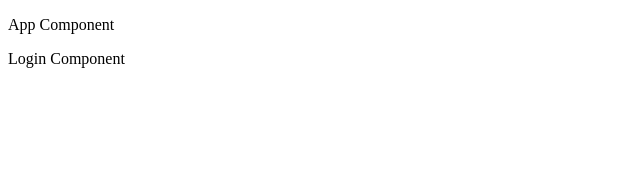
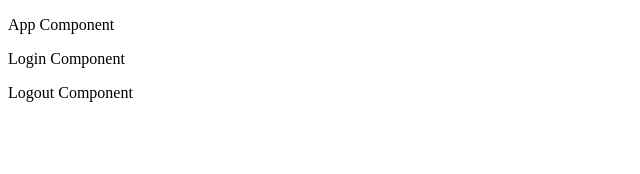
Before and after one commit to vamandeshmukh/sbi-react-app-2023, a React (Create React App) app: page / in a window 1280 px wide. Shown: the top 174 px of the page, without its empty margins (0-640 px from the left). Built offline with nearby package versions, Linux system fonts and the light colour scheme.

Commit message:
sbi react demo

```diff
--- a/src/App.js
+++ b/src/App.js
@@ -1,4 +1,5 @@
 import Login from "./components/Login";
+import Logout from "./components/Logout";
 
 const App = () => {
 
@@ -6,6 +7,7 @@ const App = () => {
     <div>
       <p>App Component</p>
       <Login />
+      <Logout />
     </div>
   );
 
--- a/src/components/Login.js
+++ b/src/components/Login.js
@@ -1,7 +1,5 @@
 
 const Login = () => {
-
-    // return ();
 
     return (
         <div>
--- /dev/null
+++ b/src/components/Logout.js
@@ -0,0 +1,12 @@
+
+const Logout = () => {
+
+    return (
+        <div>
+            <p>Logout Component</p>
+        </div>
+    );
+
+};
+
+export default Logout;
```
